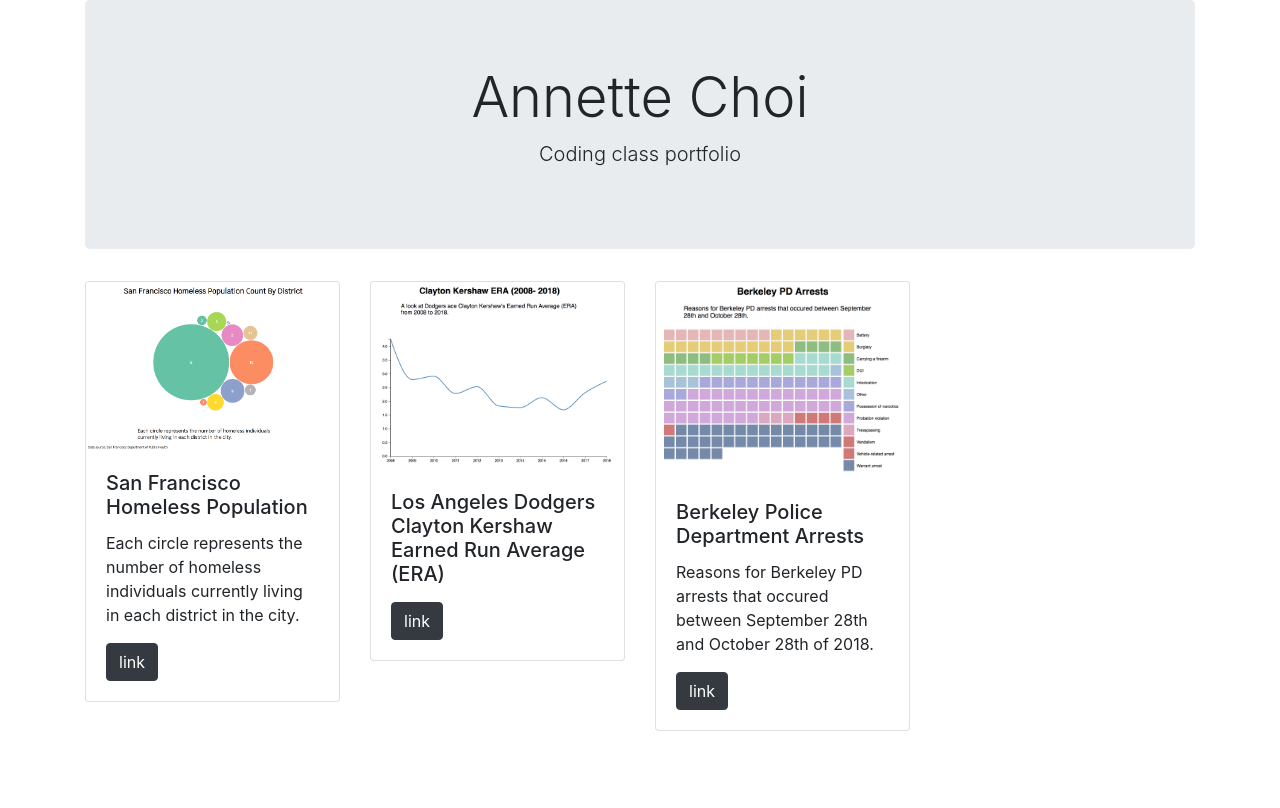
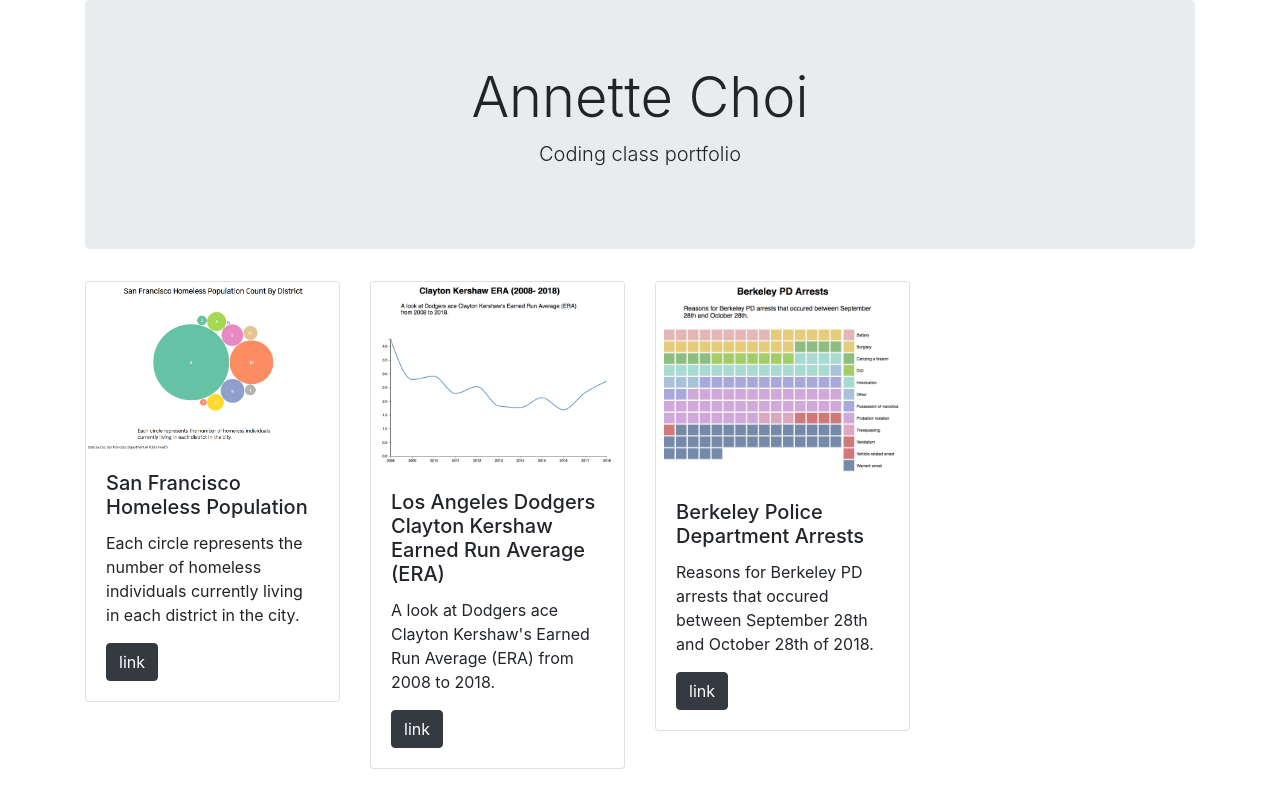
Before and after one commit to annettechoi/annettechoi, a Jekyll site: the page built from index.html, in a window 1280 px wide. Shown: the top 808 px of the page. Built offline with Jekyll 4.4.1, drawn with Linux system fonts in a browser that asks for light colours.

Commit message:
Update index.html

```diff
--- a/index.html
+++ b/index.html
@@ -10,7 +10,7 @@ projects:
 
   - title: Los Angeles Dodgers Clayton Kershaw Earned Run Average (ERA)
     image: /kershaw/kershaw-screenshot.png
-    description:
+    description: A look at Dodgers ace Clayton Kershaw's Earned Run Average (ERA) from 2008 to 2018.
     link: /kershaw/
 
   - title: Berkeley Police Department Arrests
```
